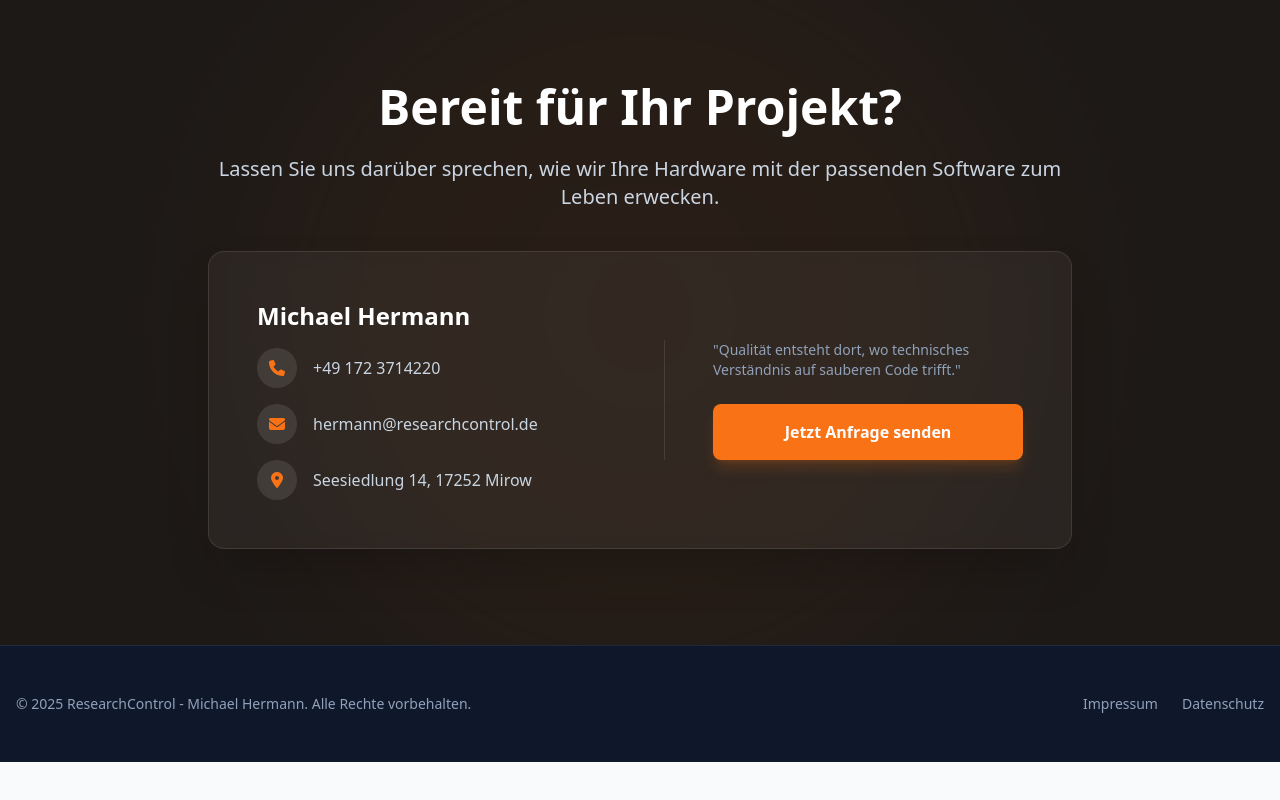
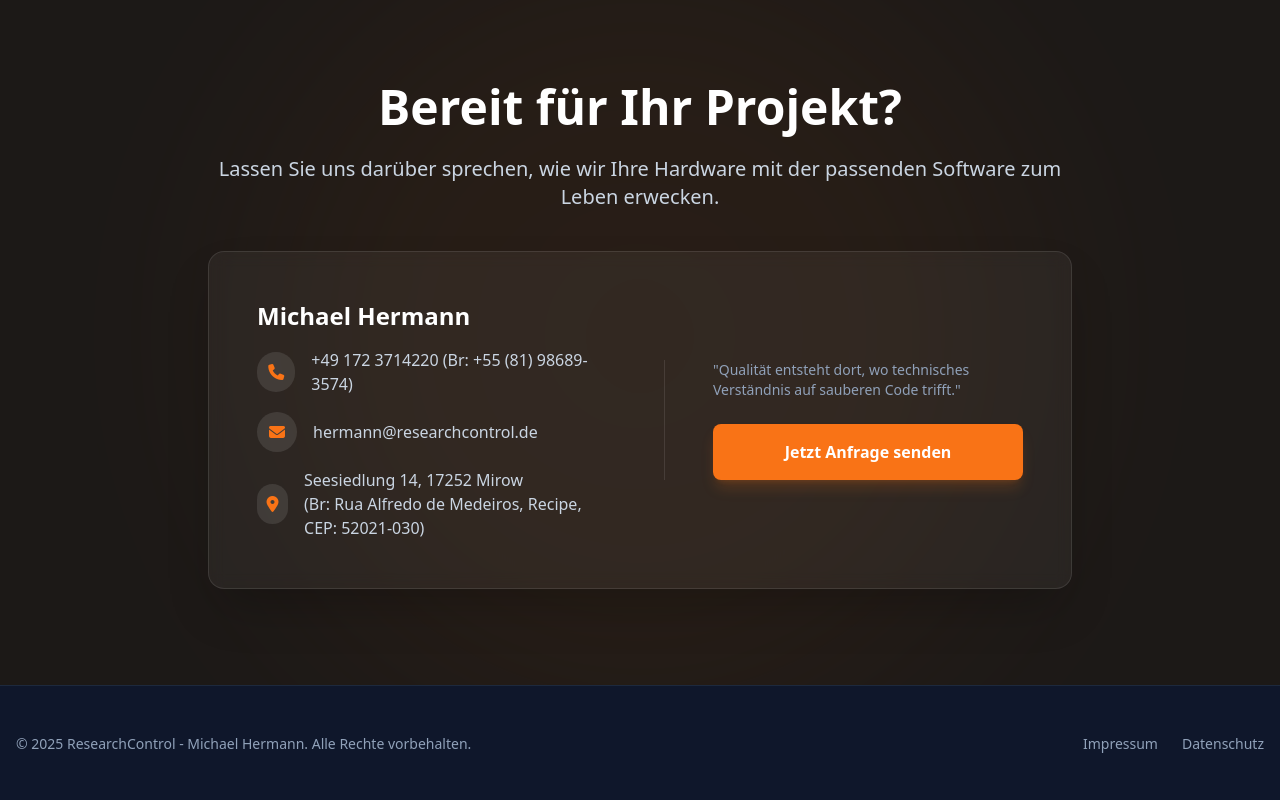
Before and after one commit to MichaelHerman01/WebsiteRC, a Next.js app: page /de in a window 1280 px wide. Shown: the part 10156-10956 px from the top of the page. Before the commit the page ends 10918 px from the top, so only its background shows below. Built offline with nearby package versions, Linux system fonts and the light colour scheme.

Commit message:
Adresse + Tel auch in Brasilien

```diff
--- a/app/[locale]/page.tsx
+++ b/app/[locale]/page.tsx
@@ -348,7 +348,7 @@
                     <div className="w-10 h-10 rounded-full bg-white/10 flex items-center justify-center group-hover:bg-brand-primary/20">
                       <i className="fa-solid fa-phone text-brand-primary"></i>
                     </div>
-                    <span>+49 172 3714220</span>
+                    <span>+49 172 3714220 (Br: +55 (81) 98689-3574)</span>
                   </div>
                   <div className="flex items-center gap-4 text-slate-300 hover:text-brand-primary transition-colors cursor-pointer group">
                     <div className="w-10 h-10 rounded-full bg-white/10 flex items-center justify-center group-hover:bg-brand-primary/20">
@@ -360,7 +360,7 @@
                     <div className="w-10 h-10 rounded-full bg-white/10 flex items-center justify-center group-hover:bg-brand-primary/20">
                       <i className="fa-solid fa-location-dot text-brand-primary"></i>
                     </div>
-                    <span>Seesiedlung 14, 17252 Mirow</span>
+                    <span>Seesiedlung 14, 17252 Mirow<br/>(Br: Rua Alfredo de Medeiros, Recipe, CEP: 52021-030)</span>
                   </div>
                 </div>
               </div>
```
